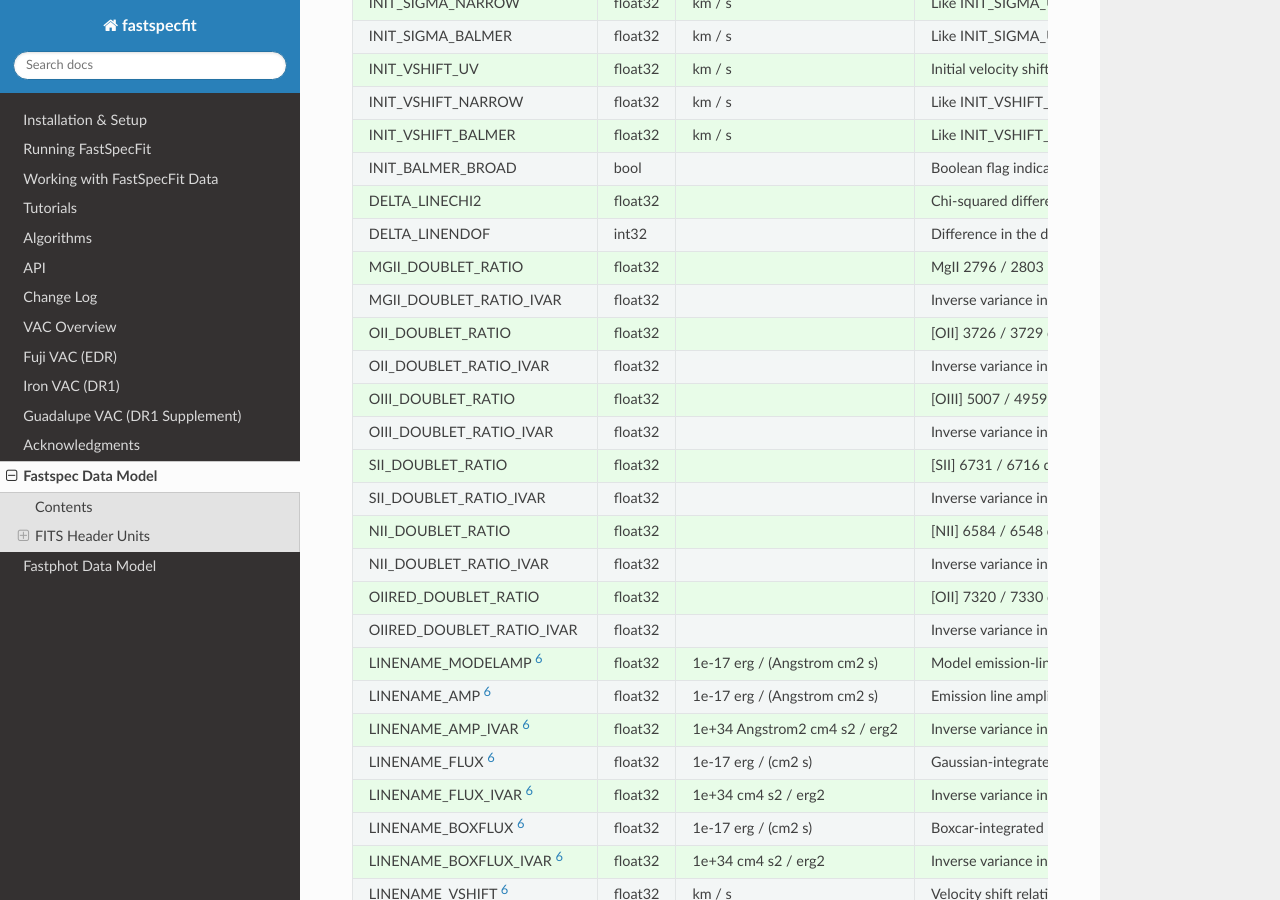
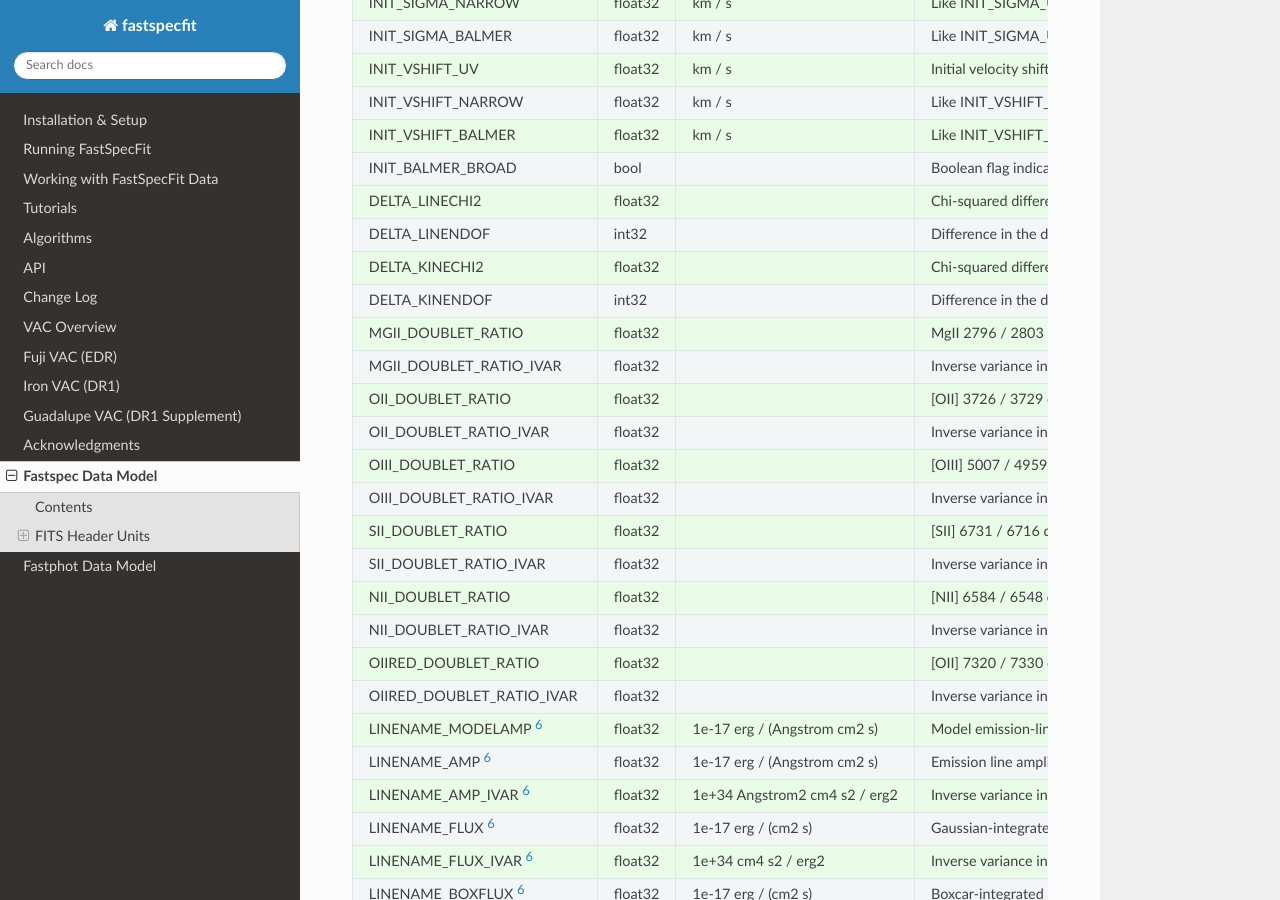
Before and after one commit to desihub/fastspecfit, a Sphinx documentation site: the page built from doc/fastspec.rst, in a window 1280 px wide and 900 px high, scrolled down 10488 px. Built offline with Sphinx 7.4.7 and the Read the Docs theme 3.1.0, drawn with Linux system fonts in a browser that asks for light colours; the version number could not be read and is left out.

Commit message:
update the data model documentation

```diff
--- a/doc/fastspec.rst
+++ b/doc/fastspec.rst
@@ -390,6 +390,8 @@ Name                        Type         Units                         Descripti
           INIT_BALMER_BROAD         bool                               Boolean flag indicating whether a broad Balmer emission line was initially identified in the spectral range.
              DELTA_LINECHI2      float32                               Chi-squared difference between an emission-line model without and with broad lines.
              DELTA_LINENDOF        int32                               Difference in the degrees of freedom between an emission-line model without and with broad lines.
+             DELTA_KINECHI2      float32                               Chi-squared difference between the constrained and relaxed emission-line model.
+             DELTA_KINENDOF        int32                               Difference in the degrees of freedom between the constrained and relaxed emission-line model.
          MGII_DOUBLET_RATIO      float32                               MgII 2796 / 2803 doublet line-ratio.
     MGII_DOUBLET_RATIO_IVAR      float32                               Inverse variance in MGII_DOUBLET_RATIO.
           OII_DOUBLET_RATIO      float32                               [OII] 3726 / 3729 doublet line-ratio.
```
